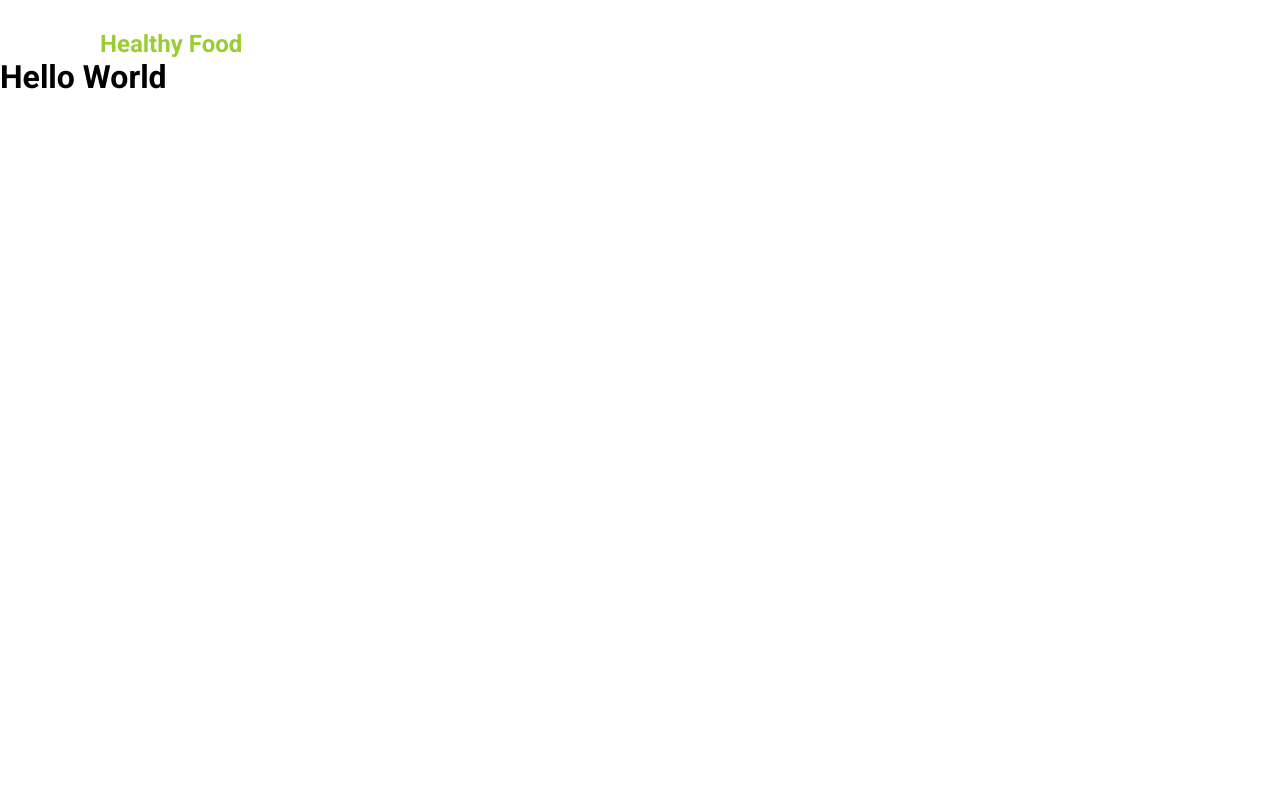
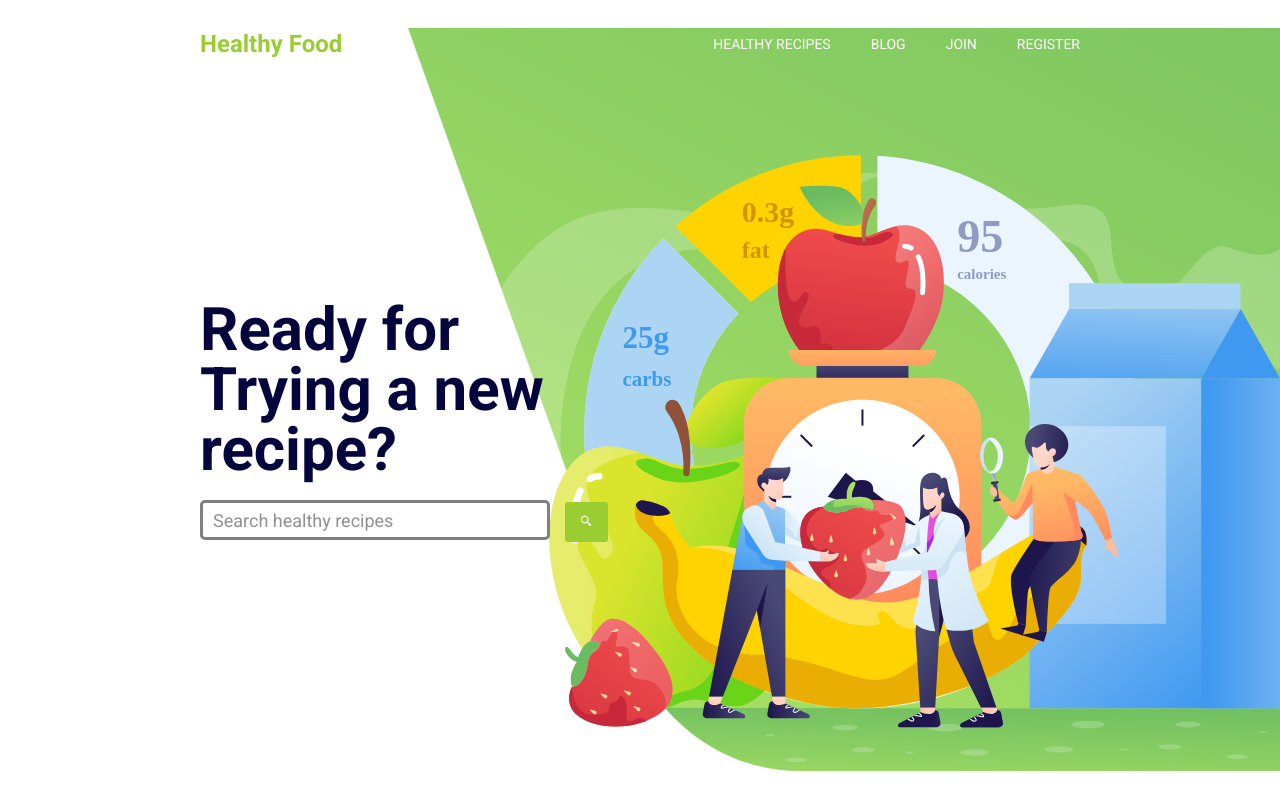
Before and after one commit to Gui1703/Healthy-Food, a React (Vite) app: page / in a window 1280 px wide. Built offline with nearby package versions, Linux system fonts and the light colour scheme.

Commit message:
feat: finish home

```diff
--- a/src/components/UpBar/styles.scss
+++ b/src/components/UpBar/styles.scss
@@ -11,13 +11,7 @@ nav {
   width: 100%;
   background-color: transparent;
   margin-top: 30px;
-}
-
-.logo {
-  display: flex;
-  margin: 0 51.25px 0 76px;
-  width: 125px;
-  height: 40.79px;
+  position: fixed;
 }
 
 span {
@@ -25,7 +19,7 @@ span {
   align-items: center;
   justify-content: flex-start;
   width: 100%;
-  margin-left: 100px;
+  margin-left: 200px;
   color: #9acd32;
 }
 
@@ -35,7 +29,7 @@ span {
   justify-content: flex-end;
   width: 100%;
   gap: 40px;
-  margin-right: 100px;
+  margin-right: 200px;
   font-style: normal;
   font-weight: 400;
   font-size: 14px;
--- a/src/views/Healthy/index.jsx
+++ b/src/views/Healthy/index.jsx
@@ -4,10 +4,22 @@ import "./styles.scss";
 
 function Healthy() {
   return (
-    <div>
-      <UpBar />
-      <h1>Hello World</h1>
-    </div>
+    <>
+      <div className="container-background">
+        <UpBar />
+        <div>
+          <span className="description">Ready for Trying a new recipe?</span>
+          <input
+            className="input-home"
+            type="text"
+            placeholder="Search healthy recipes"
+          />
+          <button className="button-home" type="button">
+            <i class="bx bx-search-alt-2"></i>
+          </button>
+        </div>
+      </div>
+    </>
   );
 }
 
--- a/src/views/Healthy/styles.scss
+++ b/src/views/Healthy/styles.scss
@@ -3,4 +3,61 @@
   padding: 0;
   box-sizing: border-box;
   font-family: "Roboto", sans-serif;
+  user-select: none;
 }
+
+.container-background {
+  display: flex;
+  flex-direction: column;
+  align-items: flex-start;
+  width: 100vw;
+  height: 100vh;
+
+  background: url(../../assets/BackgroundsImages/home.svg);
+  background-repeat: no-repeat;
+  background-position: right;
+}
+
+.description {
+  display: flex;
+  font-size: 60px;
+  font-weight: 700;
+  margin-top: 300px;
+  color: #05053d;
+  width: 350px;
+  line-height: 60px;
+}
+
+.input-home {
+  margin: 20px 0 0 200px;
+  width: 350px;
+  height: 40px;
+  padding-left: 10px;
+  border: 3px solid gray;
+  border-radius: 5px;
+  font-size: 18px;
+  font-weight: 400;
+}
+
+.input-home::placeholder {
+  opacity: 0.8;
+}
+
+.button-home {
+  width: 43px;
+  height: 40px;
+  border: none;
+  border-radius: 3px;
+  background-color: #9acd32;
+  color: #FFFFFF;
+  margin-left: 15px;
+  cursor: pointer;
+}
+
+.button-home:hover {
+  opacity: 0.8;
+}
+
+.button-home:active {
+  opacity: 0.5;
+}
```
